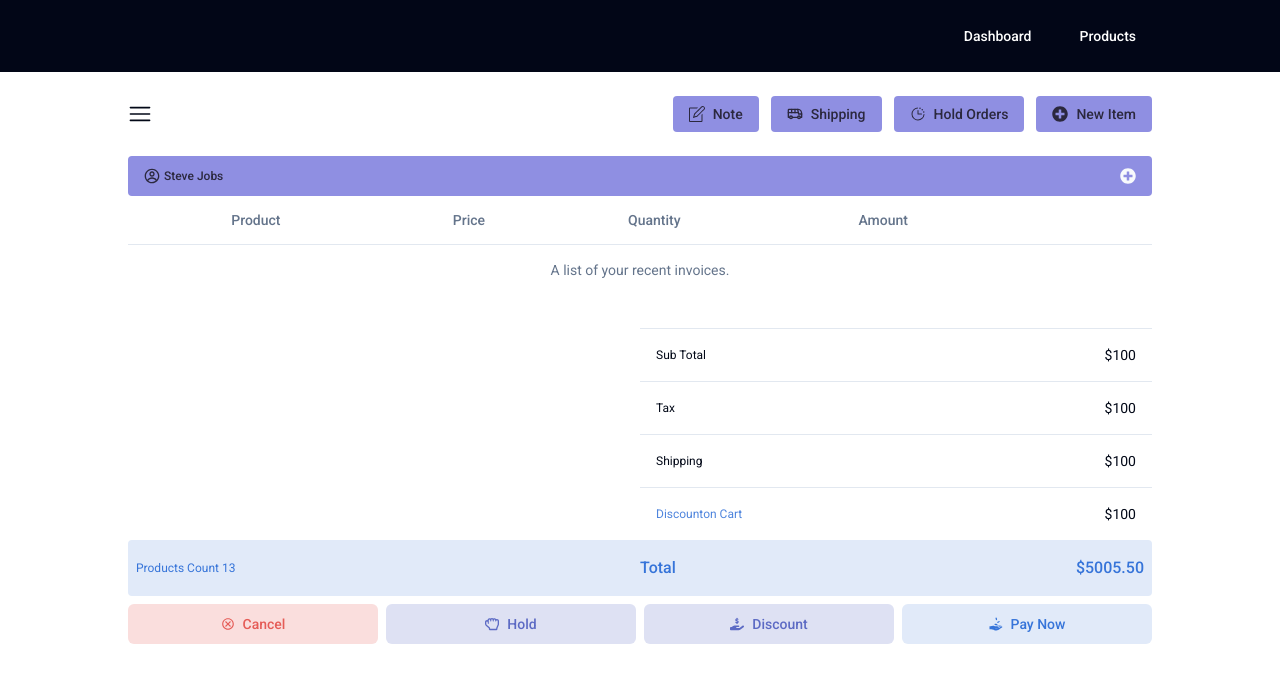
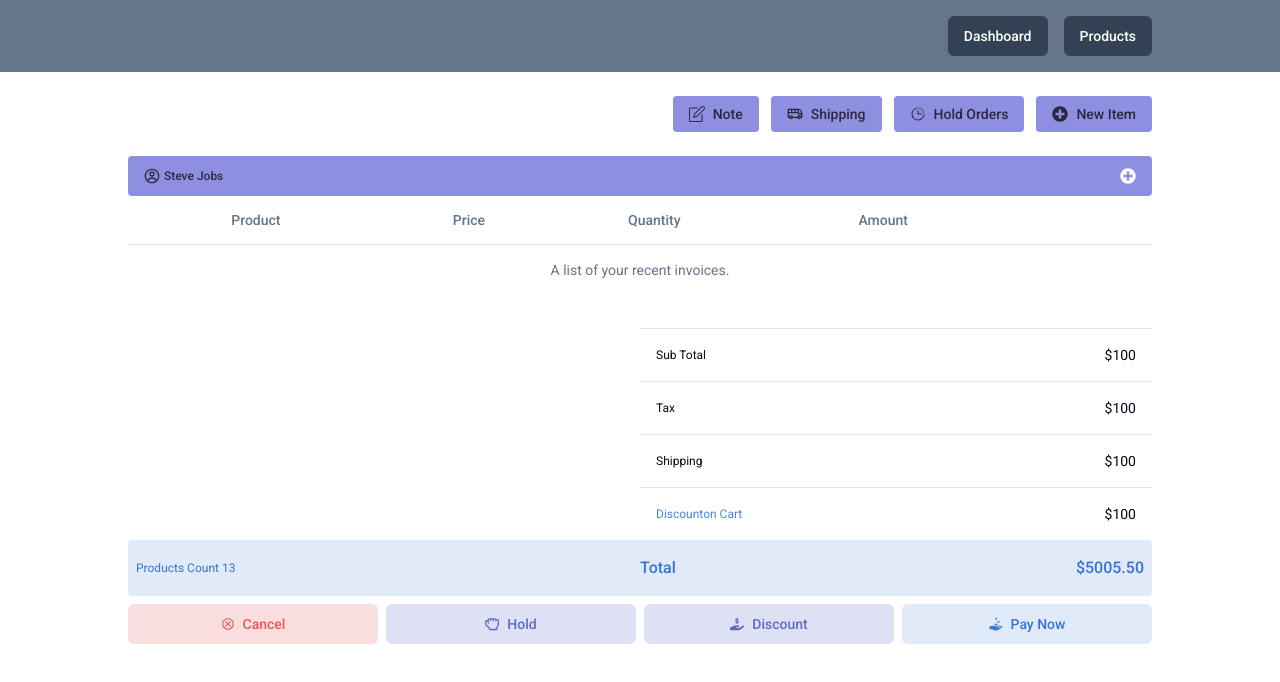
Before and after one commit to helterdev/website, a Next.js app: page /dashboard in a window 1280 px wide. Shown: the top 682 px of the page. Built offline with nearby package versions, Linux system fonts and the light colour scheme.

Commit message:
Add push notifycation when add product to cart

```diff
--- a/package.json
+++ b/package.json
@@ -19,6 +19,7 @@
     "react": "^18",
     "react-dom": "^18",
     "react-icons": "^5.0.1",
+    "sonner": "^1.4.3",
     "tailwind-merge": "^2.2.1",
     "tailwindcss-animate": "^1.0.7",
     "vaul": "^0.9.0"
--- a/src/app/products/page.tsx
+++ b/src/app/products/page.tsx
@@ -1,5 +1,6 @@
 'use client';
-import { useEffect, useState, forwardRef, HTMLAttributes } from 'react';
+import { useEffect, useState } from 'react';
+import { Toaster } from 'sonner';
 import { Button } from '@/components/ui/button';
 import { CiMenuKebab } from 'react-icons/ci';
 import { buttons } from '@/constant/nameButton';
@@ -32,6 +33,7 @@ const Products = () => {
 
   return (
     <div>
+      <Toaster />
       <div className='bg-gray-300'>
         <Search />
         <section className='py-4  '>
@@ -46,10 +48,10 @@ const Products = () => {
                 {item.label}
               </Button>
             ))}
-            <Sidebar
+            {/* <Sidebar
               side={'right'}
               element={<CiMenuKebab className='w-6 h-6 hover:cursor-pointer' />}
-            />
+            /> */}
           </div>
 
           {isLoading ? (
--- a/src/components/Card/Card.tsx
+++ b/src/components/Card/Card.tsx
@@ -1,5 +1,6 @@
 'use client';
 import { useStateData } from '@/context/StateContext';
+import { toast } from 'sonner';
 import './card.css';
 
 interface CardProps {
@@ -26,7 +27,10 @@ const Card = ({ description, img, price, title, id }: CardProps) => {
         <span className='text-title'>${price}</span>
         <div
           className='card-button'
-          onClick={() => add({ id, title, price, quantity, mount })}
+          onClick={() => {
+            add({ id, title, price, quantity, mount });
+            toast.success('Product Added');
+          }}
         >
           <svg className='svg-icon' viewBox='0 0 20 20'>
             <path d='M17.72,5.011H8.026c-0.271,0-0.49,0.219-0.49,0.489c0,0.271,0.219,0.489,0.49,0.489h8.962l-1.979,4.773H6.763L4.935,5.343C4.926,5.316,4.897,5.309,4.884,5.286c-0.011-0.024,0-0.051-0.017-0.074C4.833,5.166,4.025,4.081,2.33,3.908C2.068,3.883,1.822,4.075,1.795,4.344C1.767,4.612,1.962,4.853,2.231,4.88c1.143,0.118,1.703,0.738,1.808,0.866l1.91,5.661c0.066,0.199,0.252,0.333,0.463,0.333h8.924c0.116,0,0.22-0.053,0.308-0.128c0.027-0.023,0.042-0.048,0.063-0.076c0.026-0.034,0.063-0.058,0.08-0.099l2.384-5.75c0.062-0.151,0.046-0.323-0.045-0.458C18.036,5.092,17.883,5.011,17.72,5.011z'></path>
--- a/src/components/Card/card.css
+++ b/src/components/Card/card.css
@@ -80,3 +80,7 @@
     border: 1px solid #ffcaa6;
     background-color: #ffcaa6;
    }
+
+   .card-button:active {
+    background-color: #fdae79;
+   }
--- a/src/components/Dashboard/DashboardNav.tsx
+++ b/src/components/Dashboard/DashboardNav.tsx
@@ -49,7 +49,7 @@ const DashboardNav = () => {
   return (
     <nav className='py-6 w-4/5 m-auto flex justify-between items-center sm:gap-14 lg:gap-0'>
       <div className='flex lg:w-[30%]'>
-        <Sidebar side={'left'} element={<SideButton />} />
+        {/* <Sidebar side={'left'} element={<SideButton />} /> */}
       </div>
       <ul className='hidden sm:flex sm:flex-1  sm:gap-3 lg:justify-end'>
         {Dbuttons.map((item) => (
--- a/src/components/Navbar/Navbar.tsx
+++ b/src/components/Navbar/Navbar.tsx
@@ -1,14 +1,25 @@
+'use client';
 import Link from 'next/link';
 import { Button } from '@/components/ui/button';
+import { useStateData } from '@/context/StateContext';
 
 const Navbar = () => {
+  const { cartState } = useStateData();
+
   return (
-    <header className=' bg-slate-950'>
+    <header className='sticky top-0 bg-slate-500 z-10'>
       <nav className='flex py-4 w-4/5 m-auto justify-end gap-4 text-white'>
-        <Button variant={'ghost'} asChild>
-          <Link href={'/dashboard'}>Dashboard</Link>
+        <Button variant={'ghost'} className='bg-slate-700 relative' asChild>
+          <Link href={'/dashboard'}>
+            Dashboard
+            {cartState.count > 0 ? (
+              <span className='absolute top-[-10px] right-[-10px] bg-orange-500 rounded-full py-[2px] px-[8px]'>
+                {cartState.count}
+              </span>
+            ) : null}
+          </Link>
         </Button>
-        <Button variant={'ghost'} asChild>
+        <Button variant={'ghost'} className='bg-slate-700' asChild>
           <Link href={'/products'}>Products</Link>
         </Button>
       </nav>
```
Also changed, not shown: 1 other file (tests, documents, lock files or other folders).
